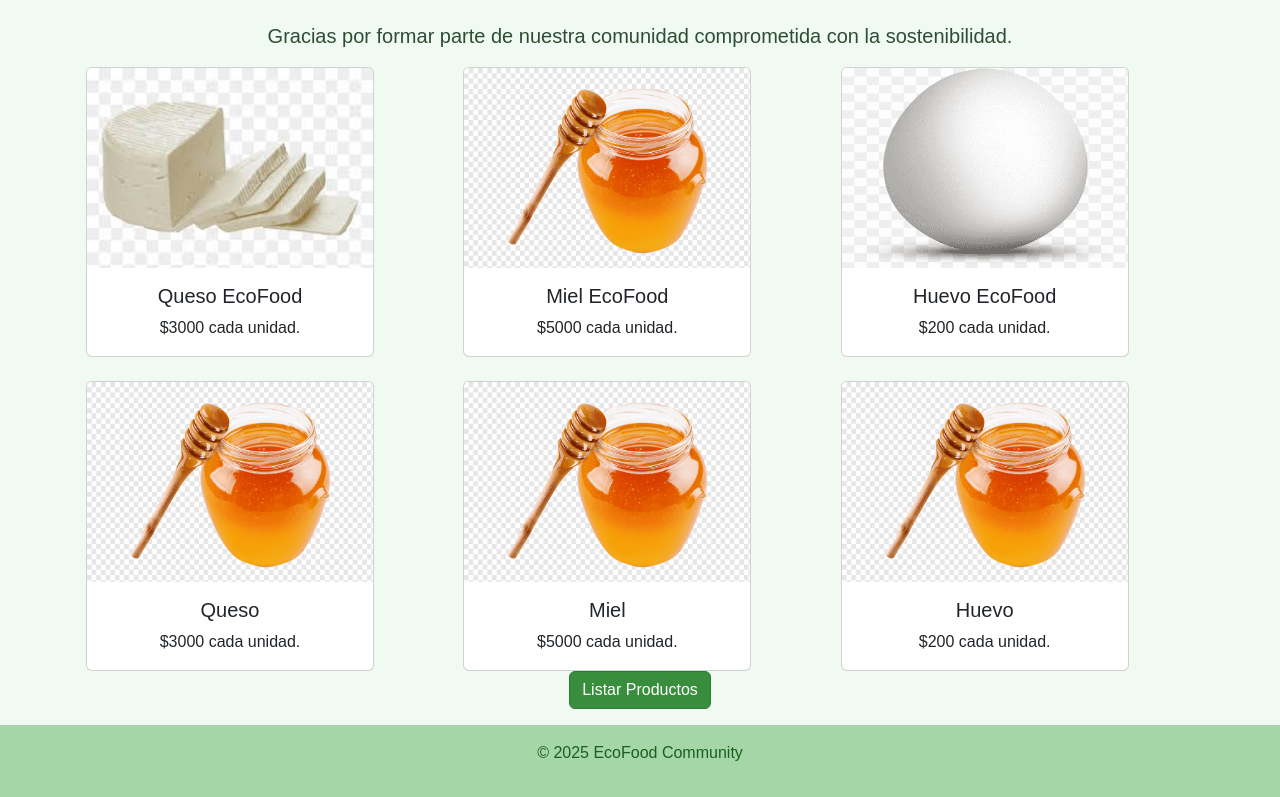
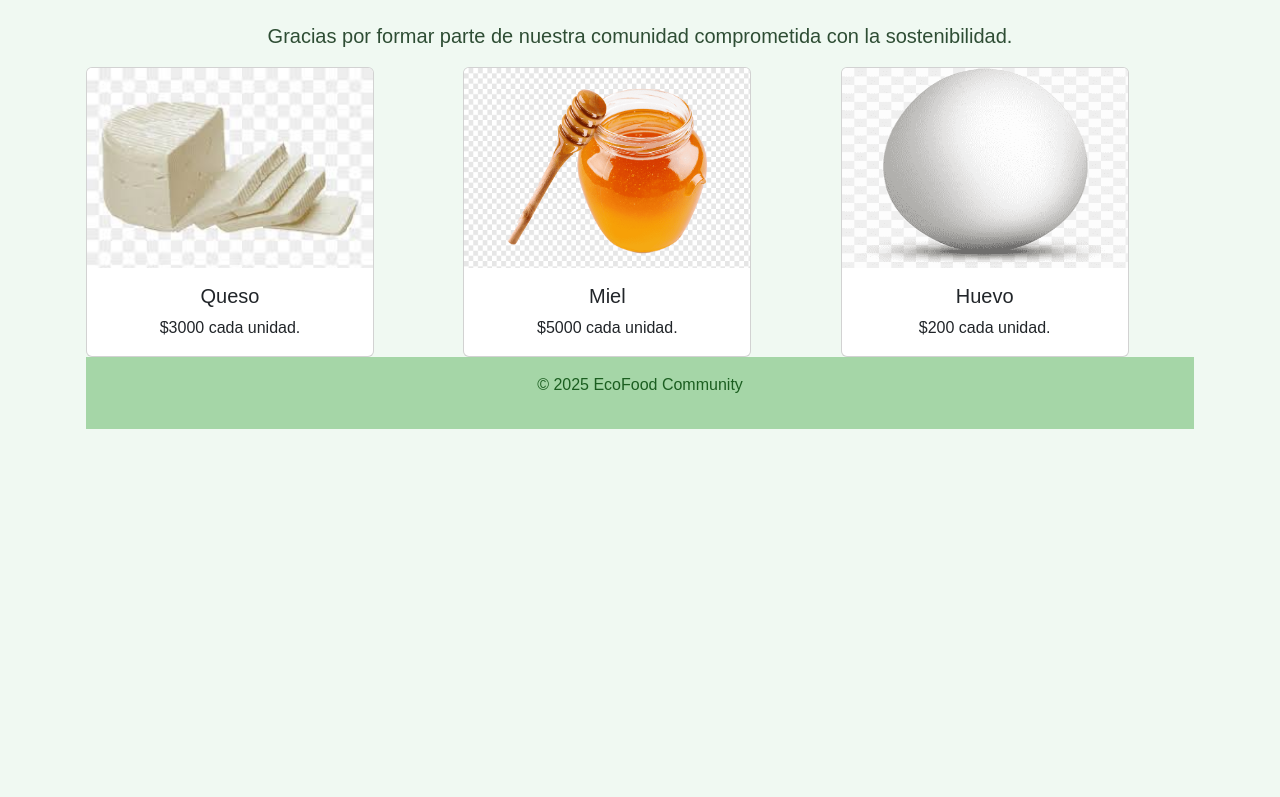
Before and after one commit to unrecoveryloss/Ev2Repo, a website: page public/home.html in a window 1280 px wide. Shown: the part 145-942 px from the top of the page. After the commit the page ends 800 px from the top, so only its background shows below. Drawn offline with nearby package versions, Linux system fonts and the light colour scheme.

Commit message:
funcion actualizada y correcta

```diff
--- a/public/home.html
+++ b/public/home.html
@@ -18,35 +18,7 @@
 
 
     <div class="row g-4" id="agregarProducto">
-      <div class="col">
-        <div class="card" style="width: 18rem;">
-          <img src="img/queso.jpg" class="card-img-top" width="400" height="200">
-          <div class="card-body">
-            <h5 class="card-title">Queso EcoFood</h5>
-            <p class="card-text">$3000 cada unidad.</p>
-          </div>
-        </div>
-      </div>
-      <div class="col">
-        <div class="card" style="width: 18rem;">
-          <img src="img/miel.png" class="card-img-top" width="400" height="200">
-          <div class="card-body">
-            <h5 class="card-title">Miel EcoFood</h5>
-            <p class="card-text">$5000 cada unidad.</p>
-          </div>
-        </div>
-      </div>
-      <div class="col">
-        <div class="card" style="width: 18rem;">
-          <img src="img/huevo.png" class="card-img-top" width="400" height="200">
-          <div class="card-body">
-            <h5 class="card-title">Huevo EcoFood</h5>
-            <p class="card-text">$200 cada unidad.</p>
-          </div>
-        </div>
-      </div>
-    </div>
-    <button onclick="listarProducto()" class="btn btn-primary">Listar Productos</button>
+
   </div>
 
 
@@ -57,30 +29,30 @@
       "id": 1,
       "nombreProducto": "Queso",
       "valorProducto": "$3000",
-      "imagenProducto": "/img/queso.jpg"
+      "imagenProducto": "img/queso.jpg"
       },
       {
       "id": 2,
       "nombreProducto": "Miel",
       "valorProducto": "$5000",
-      "imagenProducto": "/img/miel.png"
+      "imagenProducto": "img/miel.png"
       },
       {
       "id": 3,
       "nombreProducto": "Huevo",
       "valorProducto": "$200",
-      "imagenProducto": "/img/huevo.png"
+      "imagenProducto": "img/huevo.png"
       }];
 
       function listarProducto() {
         event.preventDefault();
 
         productos.forEach((element) => {
-            console.log(element.nombreProducto);
+            console.log(element.imagenProducto);
             document.getElementById("agregarProducto").innerHTML += `
                 <div class="col">
                   <div class="card" style="width: 18rem;">
-                    <img src="img/miel.png" class="card-img-top" width="400" height="200">
+                    <img src="${element.imagenProducto}" class="card-img-top" width="400" height="200">
                     <div class="card-body">
                       <h5 class="card-title">${element.nombreProducto}</h5>
                       <p class="card-text">${element.valorProducto} cada unidad.</p>
```
